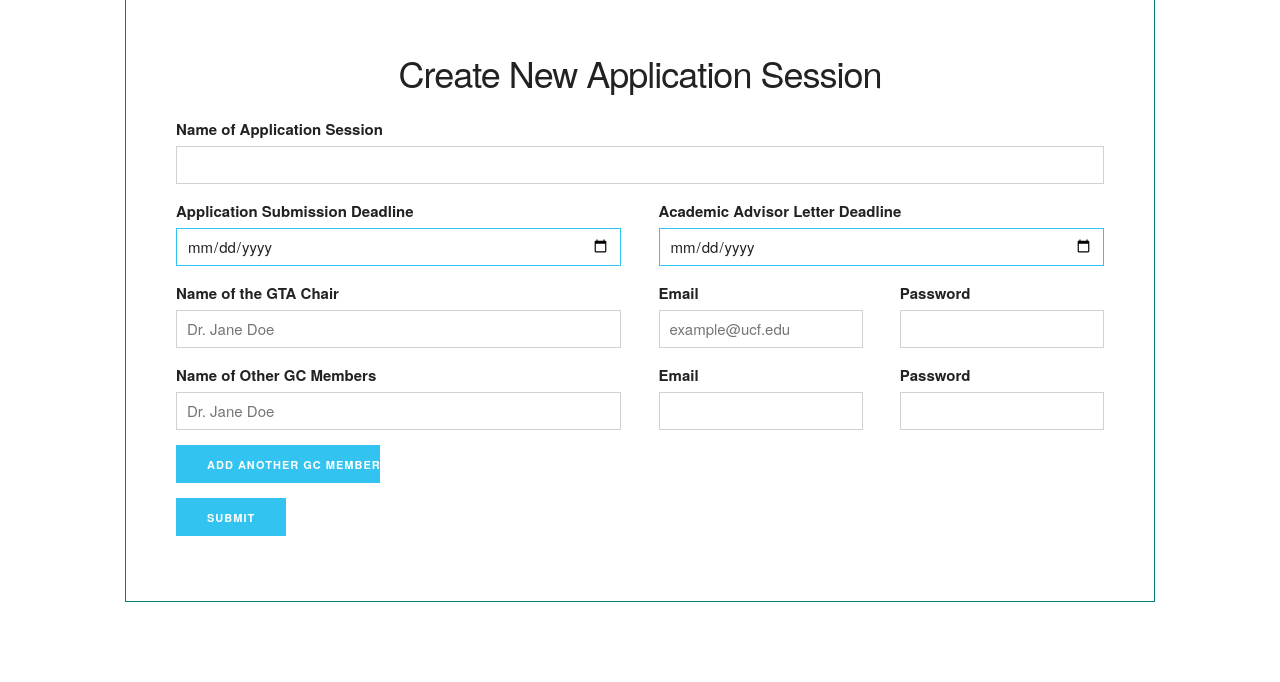
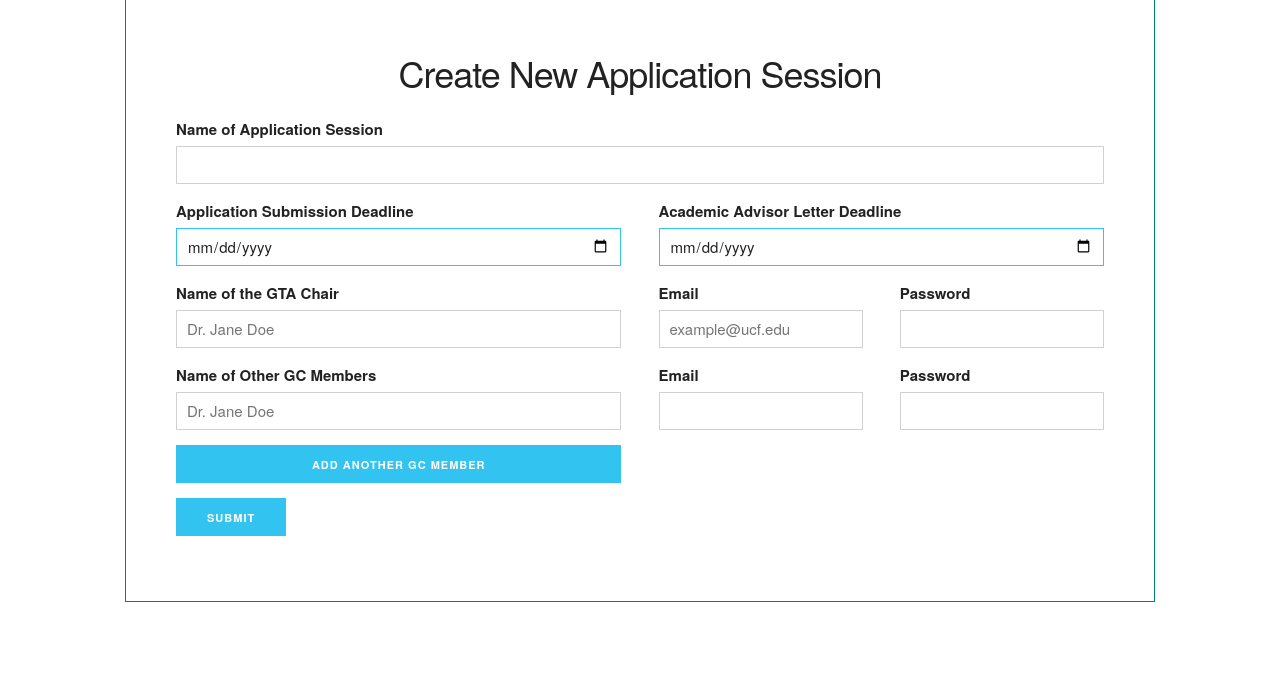
Before and after one commit to Oceas/gtams, a PHP site: page /gtams/admin-dashboard.php in a window 1280 px wide. Shown: the part 126-808 px from the top of the page. Run offline with PHP 8.4, Linux system fonts and the light colour scheme; a stand-in replaces the project's code that opens the database connection.

Commit message:
Enlarged size of add another gc member button

```diff
--- a/public_html/admin-dashboard.php
+++ b/public_html/admin-dashboard.php
@@ -77,7 +77,7 @@
              </div>
          </div>
          <div class="row">
-             <div class="three columns">
+             <div class="six columns">
                  <input class="u-full-width button-primary" type="button" onclick="addGCMember('dynamic-gcmembers');" value="Add Another GC Member">
              </div>
          </div>
```
